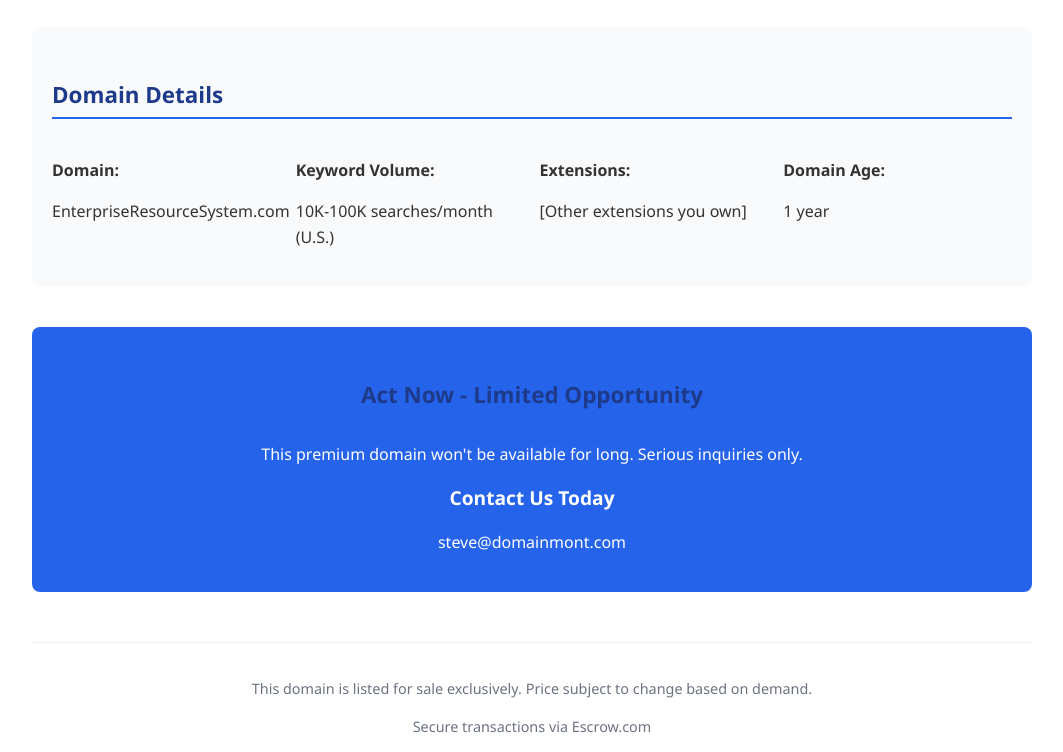
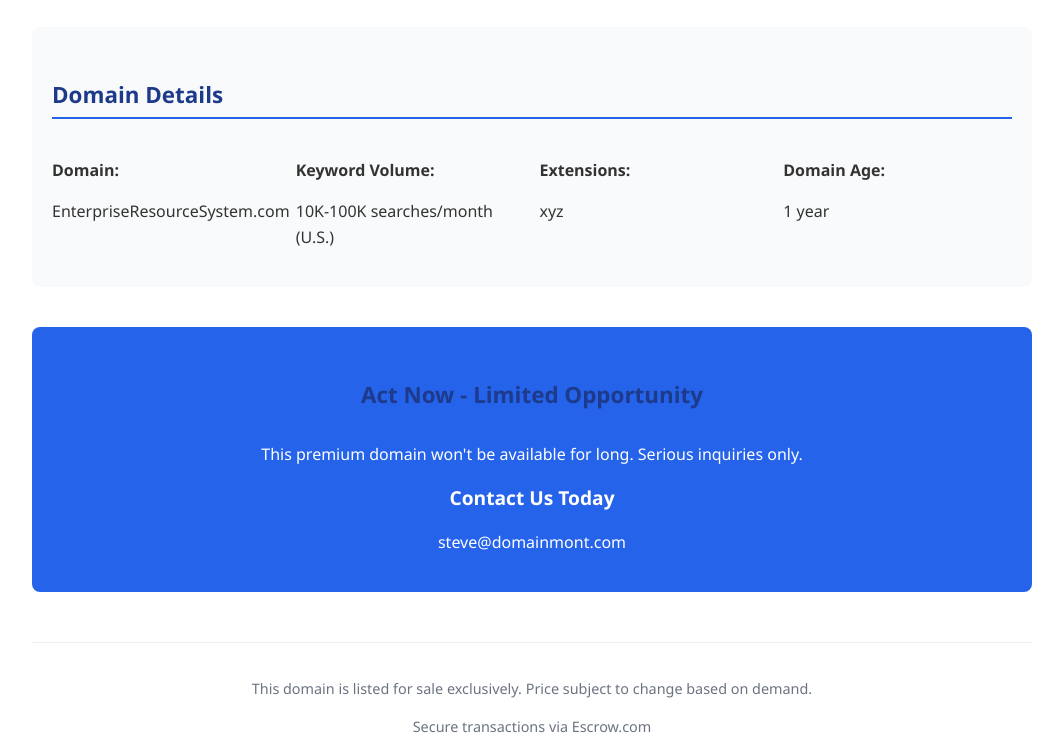
Before and after one commit to kukatinga/erp, a plain HTML site: page index.html in a window 1280 px wide. Shown: the part 1149-1901 px from the top of the page, without its empty margins (108-1171 px from the left). Drawn offline with Linux system fonts and the light colour scheme.

Commit message:
Update index.html

```diff
--- a/index.html
+++ b/index.html
@@ -159,7 +159,7 @@
             </div>
             <div>
                 <p><strong>Extensions:</strong></p>
-                <p>[Other extensions you own]</p>
+                <p>xyz</p>
             </div>
             <div>
                 <p><strong>Domain Age:</strong></p>
```
